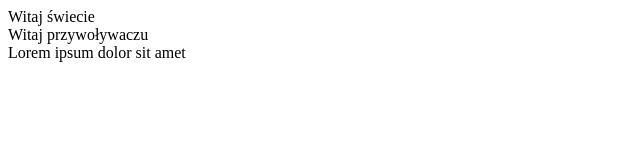
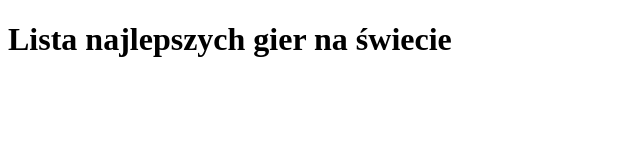
Before and after one commit to noplisu/test1, a plain HTML site: page index.html in a window 1280 px wide. Shown: the whole page, without its empty margins (0-640 px from the left). Drawn offline with Linux system fonts and the light colour scheme.

Commit message:
feat: change index.html

```diff
--- a/index.html
+++ b/index.html
@@ -9,9 +9,6 @@
     <link rel="stylesheet" href="style.css">
   </head>
   <body>
-        <div>Witaj świecie</div>
-        <div>Witaj przywoływaczu</div>
-        <span>Lorem ipsum</span>
-        <span>dolor sit amet</span>
+    <h1>Lista najlepszych gier na świecie</h1>
   </body>
 </html>
```
Lines whose indentation alone changed are shown as unchanged.
